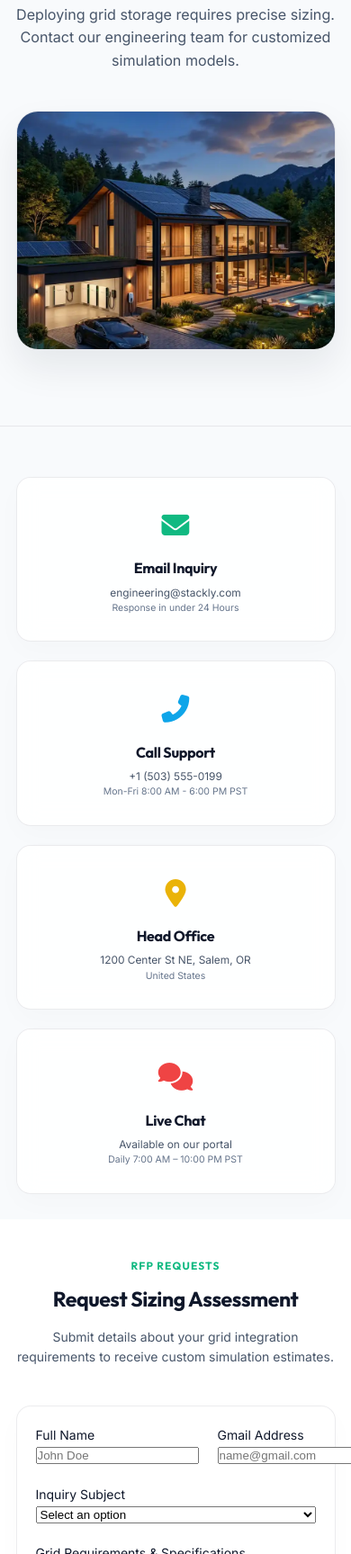
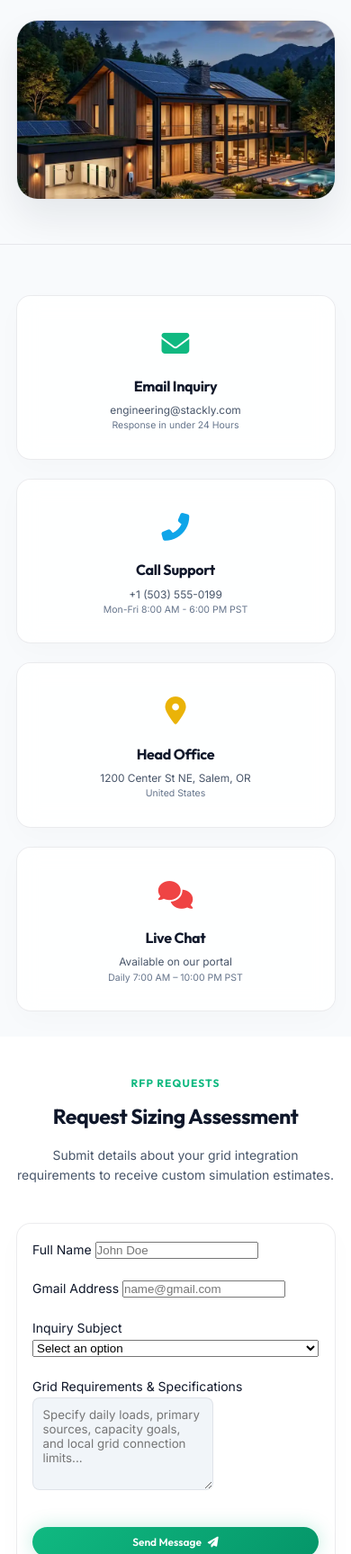
Before and after one commit to Makendrasabari/Energy-Renewable-Storage, a plain HTML site: page contact.html in a window 390 px wide. Shown: the part 273-2000 px from the top of the page at 90% size. Drawn offline with nearby package versions, Linux system fonts and the light colour scheme.

Commit message:
Enhance contact form responsiveness and add global overflow safety styles

```diff
--- a/contact.html
+++ b/contact.html
@@ -153,7 +153,7 @@
 
         <!-- Custom Validation styling -->
         <form id="contact-form" class="glass-card" style="display: flex; flex-direction: column; gap: 1.5rem; width: 100%;">
-          <div style="display: grid; grid-template-columns: 1fr 1fr; gap: 1.5rem; width: 100%;">
+          <div class="form-row-2col" style="display: grid; grid-template-columns: 1fr 1fr; gap: 1.5rem; width: 100%;">
             <div class="form-group-flex">
               <label for="form-name">Full Name</label>
               <input type="text" id="form-name" placeholder="John Doe" required>
--- a/css/responsive.css
+++ b/css/responsive.css
@@ -2,6 +2,12 @@
    Responsive CSS for Stackly Website
    Breakpoints: 320 | 360 | 425 | 480 | 640 | 768 | 1024 | 1280+
    ============================================================ */
+
+/* ── GLOBAL OVERFLOW SAFETY NET ───────────────────────────── */
+html, body {
+  max-width: 100%;
+  overflow-x: hidden;
+}
 
 /* ── NAVBAR / LOGO RESPONSIVENESS ──────────────────────────── */
 
@@ -329,3 +335,77 @@
   .live-indicator { display: none; } /* Hide text badge to fit layout on small screens */
   .topbar-actions { gap: 0.75rem; }
 }
+
+
+/* ── CONTACT PAGE ─────────────────────────────────────────── */
+
+/* Collapse the Full Name / Gmail 2-col grid to 1-col on mobile */
+@media (max-width: 600px) {
+  #contact-form > div[style*="grid-template-columns"],
+  #contact-form .form-row-2col {
+    display: flex !important;
+    flex-direction: column !important;
+    width: 100% !important;
+  }
+
+  #contact-form {
+    padding: 1.25rem !important;
+  }
+
+  #form-section > .container > div {
+    max-width: 100% !important;
+    padding: 0;
+  }
+}
+
+
+/* ── SPLIT HERO (inner pages) ─────────────────────────────── */
+
+@media (max-width: 640px) {
+  .split-hero {
+    padding: 7rem 0 3.5rem 0;
+  }
+
+  .split-hero-content h1 {
+    font-size: 2rem;
+  }
+
+  .split-hero-image-wrapper {
+    aspect-ratio: 16 / 9;
+  }
+}
+
+@media (max-width: 425px) {
+  .split-hero-content h1 {
+    font-size: 1.75rem;
+  }
+
+  .split-hero-content p {
+    font-size: 0.95rem;
+  }
+}
+
+
+/* ── FAQ CARDS ─────────────────────────────────────────────── */
+
+@media (max-width: 480px) {
+  .faq-item.glass-card {
+    padding: 1.25rem !important;
+  }
+
+  .faq-header h3 {
+    font-size: 0.95rem !important;
+    padding-right: 0.5rem;
+  }
+}
+
+
+/* ── TOAST NOTIFICATIONS ───────────────────────────────────── */
+
+@media (max-width: 480px) {
+  .toast-container {
+    left: 1rem;
+    right: 1rem;
+    max-width: calc(100vw - 2rem);
+  }
+}
```
